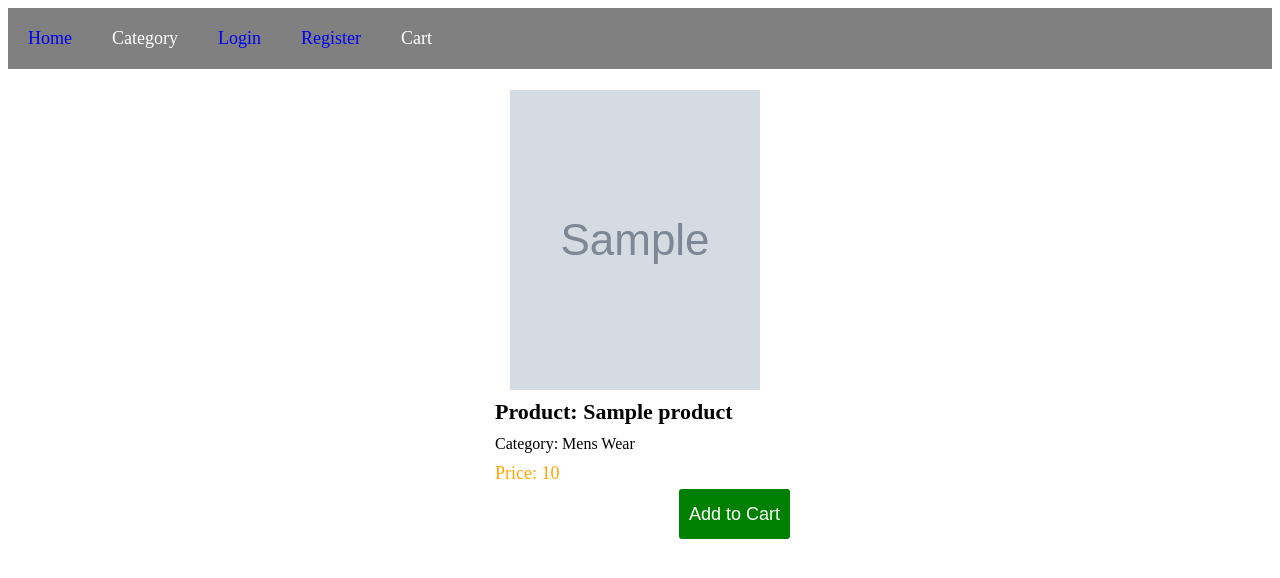
After one commit to SubidShrestha/e-commerce-project, a Django app: page / in a window 1280 px wide. The commit adds this page. Shown: the top 578 px of the page. Run offline with Django 4.2, Linux system fonts and the light colour scheme; tables that the repository leaves empty hold one stand-in row (values such as "Sample post"); grey boxes marked "Sample" are stand-in pictures.

Commit message:
User Login and Registration

```diff
--- a/ecommerce/ecommerce/urls.py
+++ b/ecommerce/ecommerce/urls.py
@@ -1,23 +1,9 @@
-"""ecommerce URL Configuration
-
-The `urlpatterns` list routes URLs to views. For more information please see:
-    https://docs.djangoproject.com/en/4.1/topics/http/urls/
-Examples:
-Function views
-    1. Add an import:  from my_app import views
-    2. Add a URL to urlpatterns:  path('', views.home, name='home')
-Class-based views
-    1. Add an import:  from other_app.views import Home
-    2. Add a URL to urlpatterns:  path('', Home.as_view(), name='home')
-Including another URLconf
-    1. Import the include() function: from django.urls import include, path
-    2. Add a URL to urlpatterns:  path('blog/', include('blog.urls'))
-"""
 from django.contrib import admin
-from django.urls import path
+from django.urls import path,include
 from django.conf import settings
 from django.conf.urls.static import static
 
 urlpatterns = [
     path('admin/', admin.site.urls),
+    path('', include('stores.urls')),
 ]+ static(settings.MEDIA_URL,document_root=settings.MEDIA_ROOT)
--- /dev/null
+++ b/ecommerce/stores/urls.py
@@ -0,0 +1,10 @@
+from atexit import register
+from django.urls import path
+from .views import *
+
+urlpatterns = [
+    path('',getProducts,name='home'),
+    path('login',LoginPage,name='login-page'),
+    path('register',register,name='register-page'),
+    path('logout',LogoutPage,name='logout')
+]
--- a/ecommerce/stores/views.py
+++ b/ecommerce/stores/views.py
@@ -1,3 +1,43 @@
-from django.shortcuts import render
+from django.shortcuts import render,redirect,HttpResponse
+from .models import *
+from users.forms import CustomUserCreationForm
+from django.contrib.auth import login, authenticate, logout
 
-# Create your views here.
+def getProducts(request):
+    product = Product.objects.all()
+    context = {
+        "products" : product
+    }
+    return render(request,"pages/home.html",context)
+
+def LoginPage(request):
+    if request.method =='POST':
+        email = request.POST['email']
+        password = request.POST['password']
+        if email and password:
+            user = authenticate(request,email=email,password=password)
+            if user is not None:
+                login(request,user)
+                return redirect('home')
+            else:
+                return HttpResponse('Not Logged In')
+
+    return render(request,"pages/login.html",{})
+
+def register(request):
+    forms = CustomUserCreationForm()
+
+    if request.method == 'POST':
+        forms = CustomUserCreationForm(request.POST)
+        if forms.is_valid():
+            forms.save()
+            return redirect('login-page')
+
+    context = {
+        "form" :forms
+    }
+    return render(request,"pages/register.html",context)
+
+def LogoutPage(request):
+    logout(request)
+    return redirect('login-page')
--- a/ecommerce/templates/base.html
+++ b/ecommerce/templates/base.html
@@ -1,13 +1,16 @@
 <!DOCTYPE html>
+{% load static %}
 <html lang="en">
 <head>
     <meta charset="UTF-8">
     <meta http-equiv="X-UA-Compatible" content="IE=edge">
     <meta name="viewport" content="width=device-width, initial-scale=1.0">
-    <title>Document</title>
+    <link rel="stylesheet" href="{%static 'base.css' %}">
+    <title>E-commerce Store</title>
 </head>
 <body>
     <div>
+        {% include 'partials/header.html' %}
         {% block content %}
         {% endblock content %}
     </div>
--- /dev/null
+++ b/ecommerce/templates/pages/home.html
@@ -0,0 +1,20 @@
+{% extends 'base.html' %}
+{% load static %}
+
+{% block content %}
+{% if user.is_authenticated %}
+    <p>Welcome {{ user.first_name }} {{ user.last_name }}</p>
+{% endif %}
+    <div class='container'>
+        {% for product in products %}
+            <div class='items'>
+                <img src={{product.image.url}} alt="" class='product-image'>
+                <div style="font-size:22px; font-weight: bold;padding:5px;">Product: {{product.name}}</div>
+                <div style="padding: 5px;">Category: {{product.category}}</div>
+                <div style="color: orange; font-size: 18px;padding:5px;">Price: {{product.price}}</div>
+                <button class='cart-button'>Add to Cart</button>
+            </div>
+        {% endfor %}
+    </div>
+
+{% endblock %}
--- /dev/null
+++ b/ecommerce/templates/partials/header.html
@@ -0,0 +1,13 @@
+{% load static %}
+
+<nav class='navbar'>
+    <div class='nav-items'><a href="{% url 'home' %}">Home</a></div>
+    <div class='nav-items'>Category</div>
+    {% if user.is_authenticated %}
+        <div class='nav-item'><a href="{% url 'logout' %}">Logout</a></div>
+    {% else %}
+        <div class='nav-items'><a href="{% url 'login-page' %}">Login</a></div>
+        <div class='nav-items'><a href="{% url 'register-page' %}">Register</a></div>
+    {% endif %}
+    <div class='nav-items'>Cart</div>
+</nav>
--- /dev/null
+++ b/ecommerce/templates/static/base.css
@@ -0,0 +1,66 @@
+.container{
+    display: flex;
+    flex-direction: row;
+    flex-wrap: wrap;
+    align-items: center;
+    justify-content:center;
+}
+
+.container .items{
+    padding: 10px;
+    margin: 10px;
+    flex-basis: 50%;
+    max-width: 300px;
+}
+
+.container .items:hover{
+    border: 1px solid;
+    box-shadow: 5px 10px lightgray;
+}
+
+.container .items .product-image{
+    padding-left: 20px;
+    padding-right:20px;
+    height: 300px;
+    margin-left:auto;
+    margin-right:auto;
+    max-width: 250px;
+}
+
+.navbar{
+    display: flex;
+    flex-direction: row;
+    flex-wrap: wrap;
+    align-items: center;
+    justify-content: flex-start;
+    font-size: 18px;
+    border-bottom: 1px solid;
+    background: gray;
+    color: white;
+}
+
+.navbar .nav-items{
+    padding: 15px;
+    margin: 5px;
+    cursor: pointer;
+}
+
+.navbar .nav-items:hover{
+    color: yellow;
+    text-decoration: underline;
+}
+
+.cart-button{
+    float:right;
+    height: 50px;
+    font-size: 18px;
+    padding: 10px;
+    background: green;
+    border: none;
+    border-radius: 3px;
+    color: white;
+}
+
+a:link{
+    text-decoration: none;
+}
--- a/ecommerce/users/forms.py
+++ b/ecommerce/users/forms.py
@@ -1,5 +1,4 @@
 from django.contrib.auth.forms import UserCreationForm, UserChangeForm
-
 from .models import User
 
 
```
Also changed, not shown: ecommerce/templates/pages/login.html (added, +25 -0 lines), ecommerce/templates/pages/register.html (added, +11 -0 lines).
